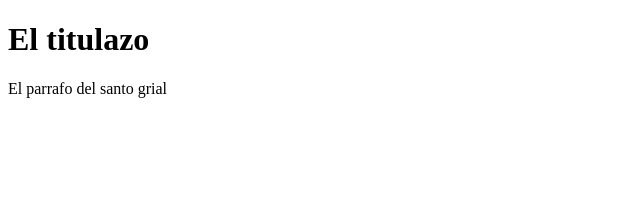
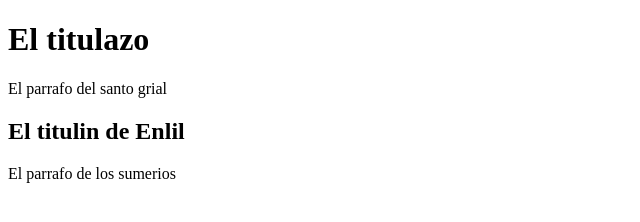
Before and after one commit to AleksHodur/UD-5_Tarea5_Aleksandra_Remote, a plain HTML site: page index.html in a window 1280 px wide. Shown: the whole page, without its empty margins (0-640 px from the left). Drawn offline with Linux system fonts and the light colour scheme.

Commit message:
Añadidos titulo2 y parrafo2

```diff
--- a/index.html
+++ b/index.html
@@ -9,5 +9,7 @@
 <body>
     <h1>El titulazo</h1>
     <p>El parrafo del santo grial</p>
+    <h2>El titulin de Enlil</h2>
+    <p>El parrafo de los sumerios</p>
 </body>
 </html>
```
